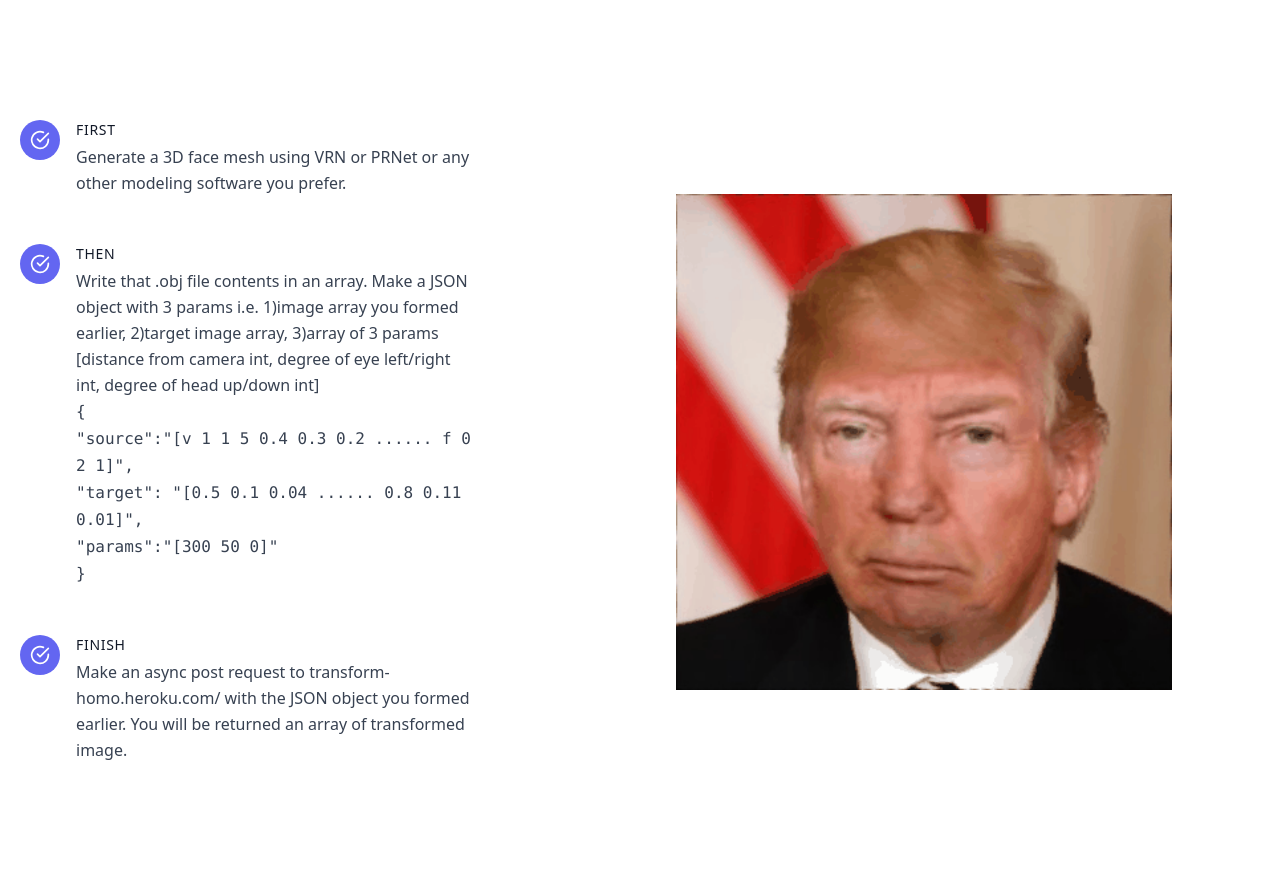
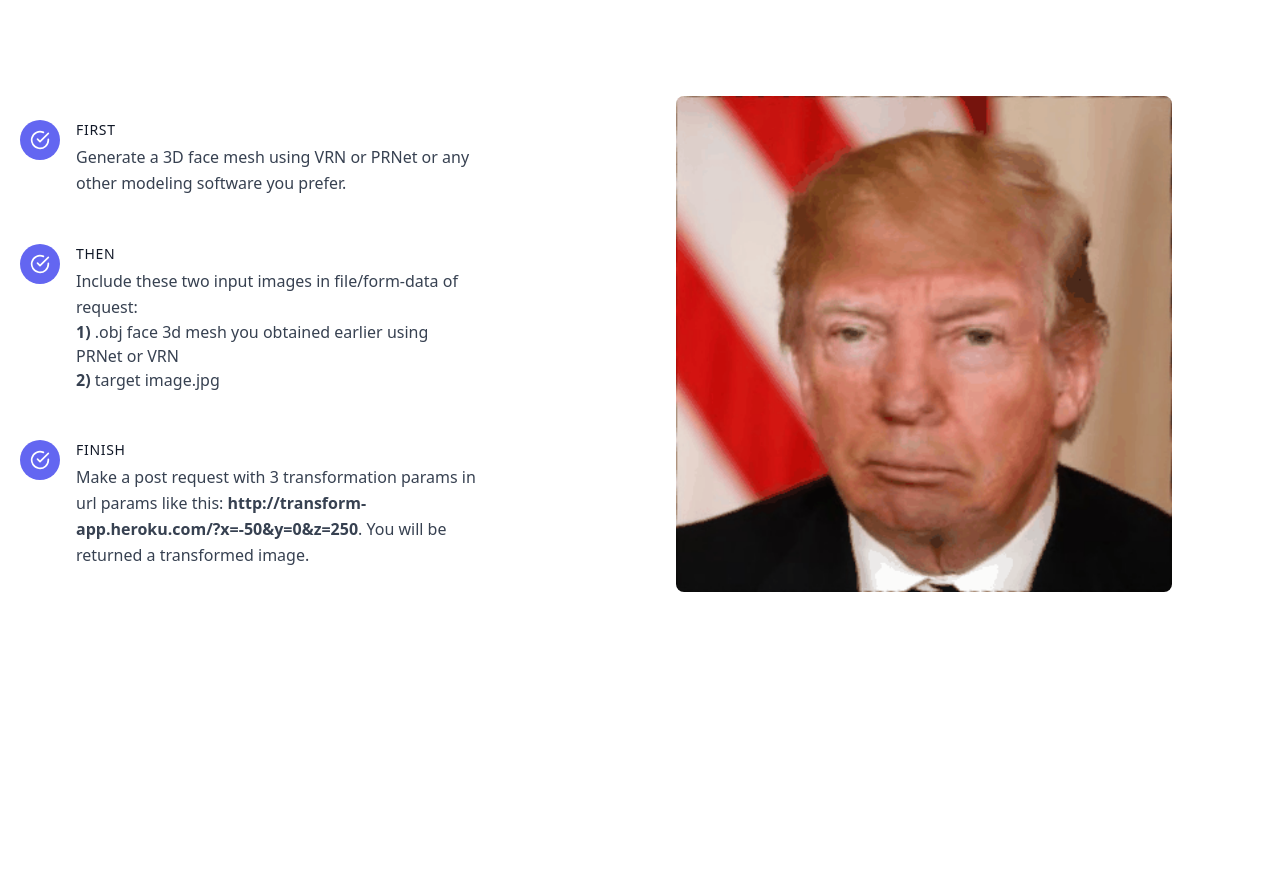
Before and after one commit to mrizwan18/Transform-and-Homography-API, a Flask app: page / in a window 1280 px wide. Shown: the part 72-955 px from the top of the page. After the commit the page ends 664 px from the top, so only its background shows below. Run offline with Flask 2, Linux system fonts and the light colour scheme.

Commit message:
fixed response type

```diff
--- a/index.py
+++ b/index.py
@@ -1,5 +1,5 @@
 from werkzeug.utils import secure_filename
-from flask import Flask, render_template, request
+from flask import Flask, render_template, request, send_file
 import os
 from module import transform
 app = Flask(__name__, static_url_path='/static')
@@ -11,19 +11,21 @@
     try:
         src = request.files['source']
         trg = request.files['target']
+        params = []
+        params.append(request.args.get("x"))
+        params.append(request.args.get("y"))
+        params.append(request.args.get("z"))
+
         src.save(os.path.join(app.instance_path,
                               'uploads', secure_filename(src.filename)))
         trg.save(os.path.join(app.instance_path,
                               'uploads', secure_filename(trg.filename)))
-        params = []
-        params.append(request.args.get("x"))
-        params.append(request.args.get("y"))
-        params.append(request.args.get("z"))
+
         morph = transform.ManipulateSelfie(src.filename, trg.filename, params)
-        morph.apply_transformation()
-        return "OK", 200
+        timage = morph.apply_transformation()
+        return send_file(timage, mimetype='image/jpg')
     except:
-        return ("Some error occurred while trying to fetch data")
+        return ("Some error occurred while trying to process")
 
 
 @app.route("/", methods=['GET'])
--- a/module/FaceSwap/landmarks/landmarks.py
+++ b/module/FaceSwap/landmarks/landmarks.py
@@ -1,10 +1,12 @@
 import dlib
-
+import os
 
 # code from https://github.com/codeniko/shape_predictor_81_face_landmarks.git
 # with some changes
 
-def get_landmarks(frame, predictor_path='Face-Swap/landmarks/shape_predictor_81_face_landmarks.dat'):
+
+def get_landmarks(frame, predictor_path=os.path.abspath(os.path.join(
+        '..', os.getcwd()))+'\module\FaceSwap\landmarks\shape_predictor_81_face_landmarks.dat'):
     detector = dlib.get_frontal_face_detector()
     predictor = dlib.shape_predictor(predictor_path)
 
--- a/templates/index.html
+++ b/templates/index.html
@@ -62,21 +62,12 @@
                         </div>
                         <div class="flex-grow pl-4">
                             <h2 class="font-medium title-font text-sm text-gray-900 mb-1 tracking-wider">THEN</h2>
-                            <p class="leading-relaxed">Write that .obj file contents in an array. Make a JSON object
-                                with 3 params i.e. 1)image array you formed earlier, 2)target image array, 3)array of 3
-                                params [distance from camera int, degree of eye left/right int, degree of head up/down
-                                int]<br>
-                                <code>
-                                    {<br>
-                                        "source":"[v 1 1 5 0.4 0.3 0.2
-                                        ......
-                                        f 0 2 1]", <br>
-                                        "target": "[0.5 0.1 0.04
-                                        ......
-                                        0.8 0.11 0.01]", <br>
-                                        "params":"[300 50 0]"<br>
-                                    }
-                                </code>
+                            <p class="leading-relaxed">
+                                Include these two input images in file/form-data of request:
+                                <ol>
+                                    <li><b>1)</b> .obj face 3d mesh you obtained earlier using PRNet or VRN</li>
+                                    <li><b>2)</b> target image.jpg</li>
+                                </ol>
                             </p>
                         </div>
                     </div>
@@ -91,9 +82,10 @@
                         </div>
                         <div class="flex-grow pl-4">
                             <h2 class="font-medium title-font text-sm text-gray-900 mb-1 tracking-wider">FINISH</h2>
-                            <p class="leading-relaxed">Make an async post request to transform-homo.heroku.com/ with the
-                                JSON
-                                object you formed earlier. You will be returned an array of transformed image.</p>
+                            <p class="leading-relaxed">Make a post request with 3 transformation params in url params
+                                like this:
+                                <b>http://transform-app.heroku.com/?x=-50&y=0&z=250</b>. You will be returned a
+                                transformed image.</p>
                         </div>
                     </div>
                 </div>
```
Also changed, not shown: module/transform.py (+14 -10 lines), instance/uploads/razi.jpg (deleted), instance/uploads/trump-t.jpg (added), instance/uploads/trump.jpg (deleted), instance/uploads/trump.jpg-t.jpg (deleted).
